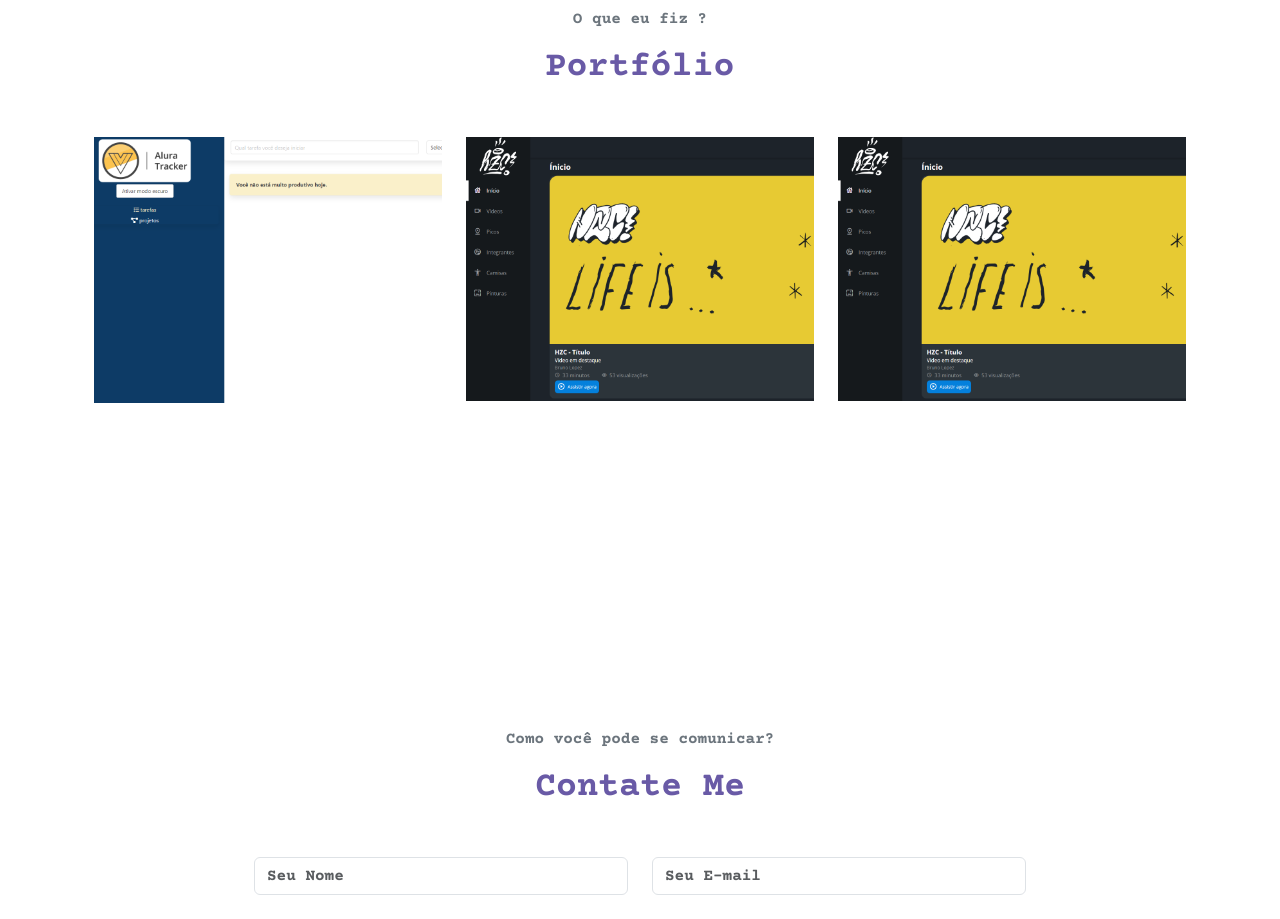
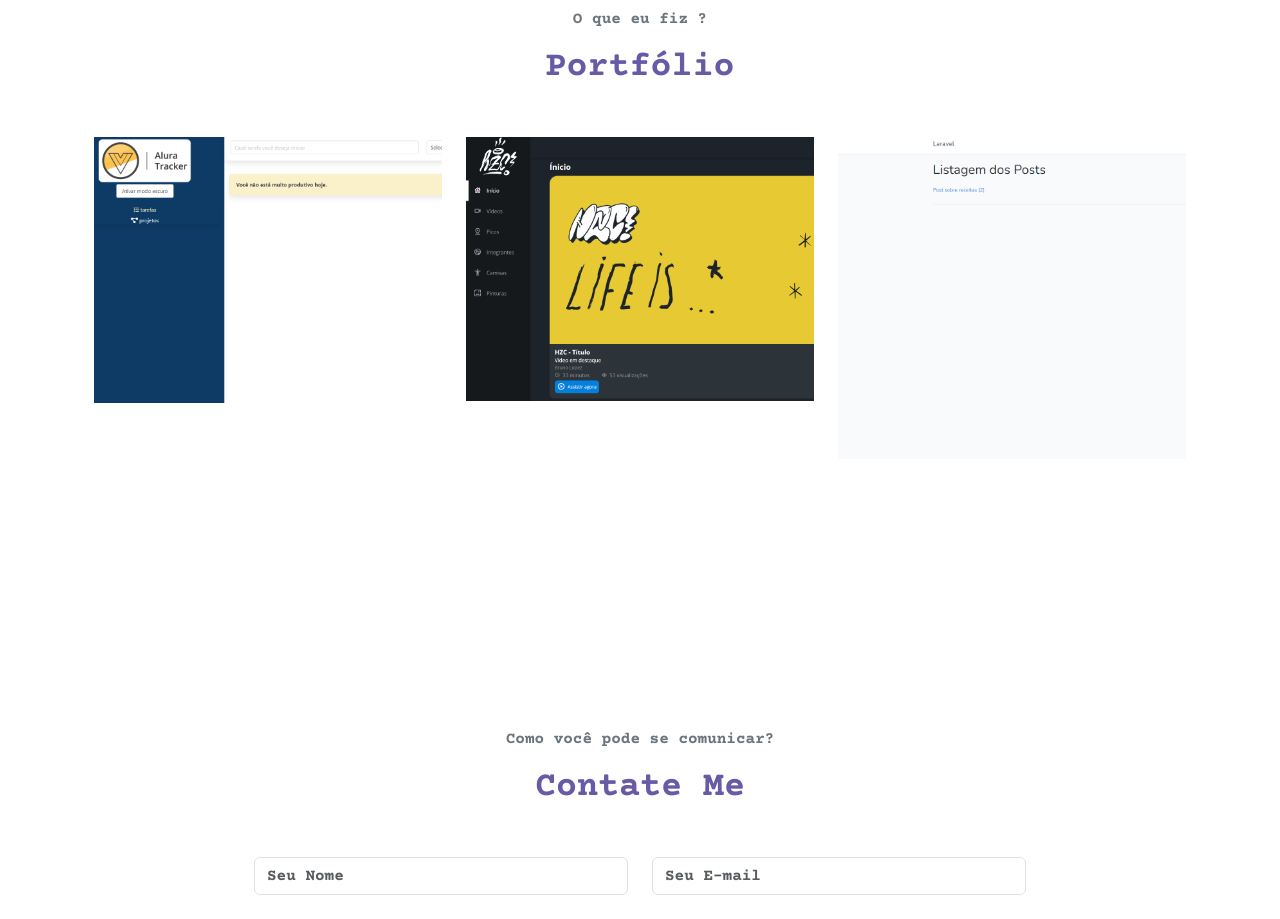
Before and after one commit to lucas-dantas10/portfolio-lucas, a Vue app: page / in a window 1280 px wide. Shown: the part 1960-2879 px from the top of the page. Built offline with nearby package versions, Linux system fonts and the light colour scheme.

Commit message:
Adicionando conteudo na parte de portfólio

```diff
--- a/src/components/Portfolio/Portfolio.vue
+++ b/src/components/Portfolio/Portfolio.vue
@@ -15,6 +15,13 @@
             />
             <img
               src=../../assets/imgs/project-two.png
+              class="portfolio-card-img"
+              alt="Imagem de um projeto."
+              v-else-if="project.img == 'two'"
+            />
+            <img
+              src=../../assets/imgs/project-three.png
+              style="height: 40.3vh;"
               class="portfolio-card-img"
               alt="Imagem de um projeto."
               v-else
@@ -52,7 +59,7 @@ export default {
         {
           img: "three",
           title: "Full Stack",
-          subtitle: "Categoria: Laravel 5.8, VueJs, Vuex",
+          subtitle: "Categoria: Laravel 5.8, VueJs, Vuex, Notification, Echo, Web Socket",
           href: "#"
         }
       ]
@@ -115,4 +122,7 @@ export default {
     height: 115vh;
   }
 }
+
+
+
 </style>
```
Also changed, not shown: src/assets/imgs/project-three.PNG (added).
